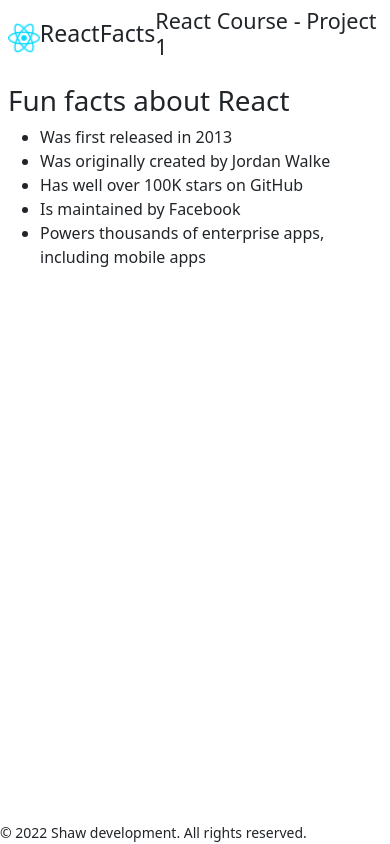
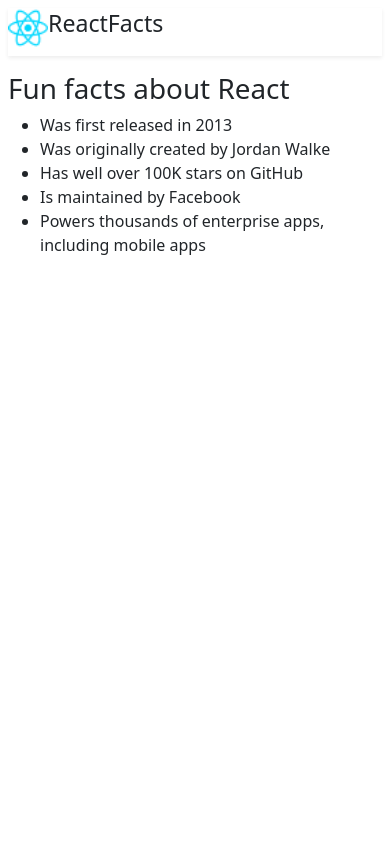
Before and after one commit to SURAJITSHAW/meme-generator, a React (Create React App) app: page / in a window 390 px wide. Built offline with nearby package versions, Linux system fonts and the light colour scheme.

Commit message:
folderize each components

```diff
--- a/src/App.js
+++ b/src/App.js
@@ -1,51 +1,11 @@
-import reactImg from "./reactjs-icon.png";
-
-const Nav = () => {
-  return (
-    <div className="container p-2">
-
-    <header className="d-flex justify-content-between align-items-center">
-      <nav className="d-flex align-items-center">
-        <img width="40px" src={reactImg} alt="react-logo" className="img-fluid"/>
-        <h3>ReactFacts</h3>
-      </nav>
-      <h4>React Course - Project 1</h4>
-    </header>
-    </div>
-  );
-};
-
-const Footer = () => {
-  return (
-    <div className="container p-2">
-      <footer className="footer fixed-bottom">
-      <small>© 2022 Shaw development. All rights reserved.</small>
-    </footer>
-    </div>
-  );
-};
-
-const MainContent = () => {
-  return (
-    <div className="container p-2 w-100 ">
-      <h1>Fun facts about React</h1>
-      <ul>
-        <li>Was first released in 2013</li>
-        <li>Was originally created by Jordan Walke</li>
-        <li>Has well over 100K stars on GitHub</li>
-        <li>Is maintained by Facebook</li>
-        <li>Powers thousands of enterprise apps, including mobile apps</li>
-      </ul>
-    </div>
-  );
-};
+import Navbar from "./components/Navbar";
+import MainContent from "./components/MainContent";
 
 function App() {
   return (
     <div>
-      <Nav />
+      <Navbar />
       <MainContent />
-      <Footer />
     </div>
   );
 }
--- /dev/null
+++ b/src/components/MainContent.js
@@ -0,0 +1,16 @@
+const MainContent = () => {
+  return (
+    <div className="container p-2 w-100 ">
+      <h1>Fun facts about React</h1>
+      <ul>
+        <li>Was first released in 2013</li>
+        <li>Was originally created by Jordan Walke</li>
+        <li>Has well over 100K stars on GitHub</li>
+        <li>Is maintained by Facebook</li>
+        <li>Powers thousands of enterprise apps, including mobile apps</li>
+      </ul>
+    </div>
+  );
+};
+
+export default MainContent;
--- /dev/null
+++ b/src/components/Navbar.js
@@ -0,0 +1,18 @@
+import reactLogo from "../assets/reactjs-icon.png";
+
+const NavBar = () => {
+  return (
+    <div className="container p-2">
+
+    <header className="d-flex justify-content-between align-items-center shadow-sm pb-2">
+      <nav className="d-flex align-items-center">
+        <img width="40px" src={reactLogo} alt="react-logo" className="img-fluid"/>
+        <h3>ReactFacts</h3>
+      </nav>
+      <h4 className="d-none d-sm-block">React Course - Project 1</h4>
+    </header>
+    </div>
+  );
+};
+
+export default NavBar;
```
Also changed, not shown: src/assets/reactjs-icon.png (renamed from src/reactjs-icon.png).
